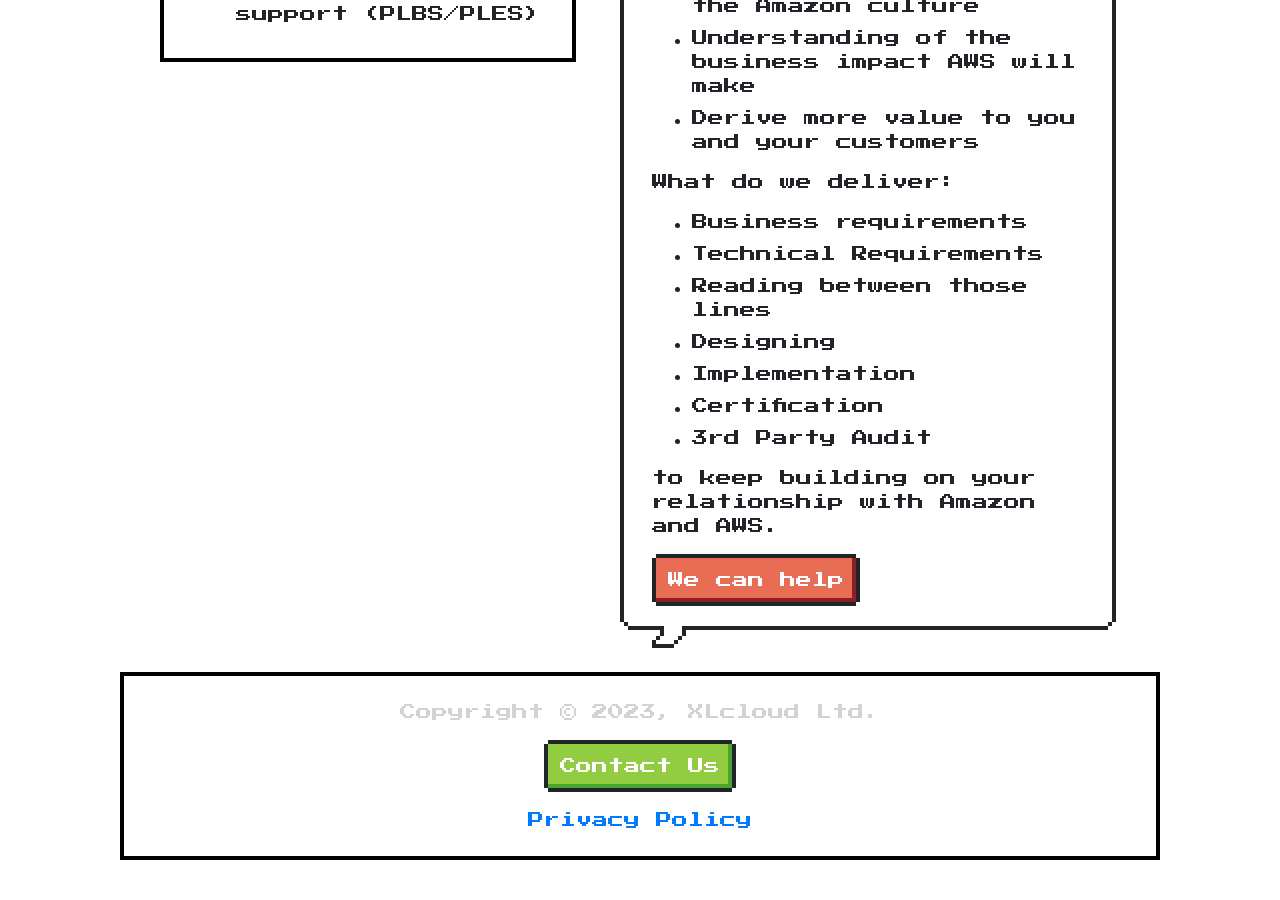
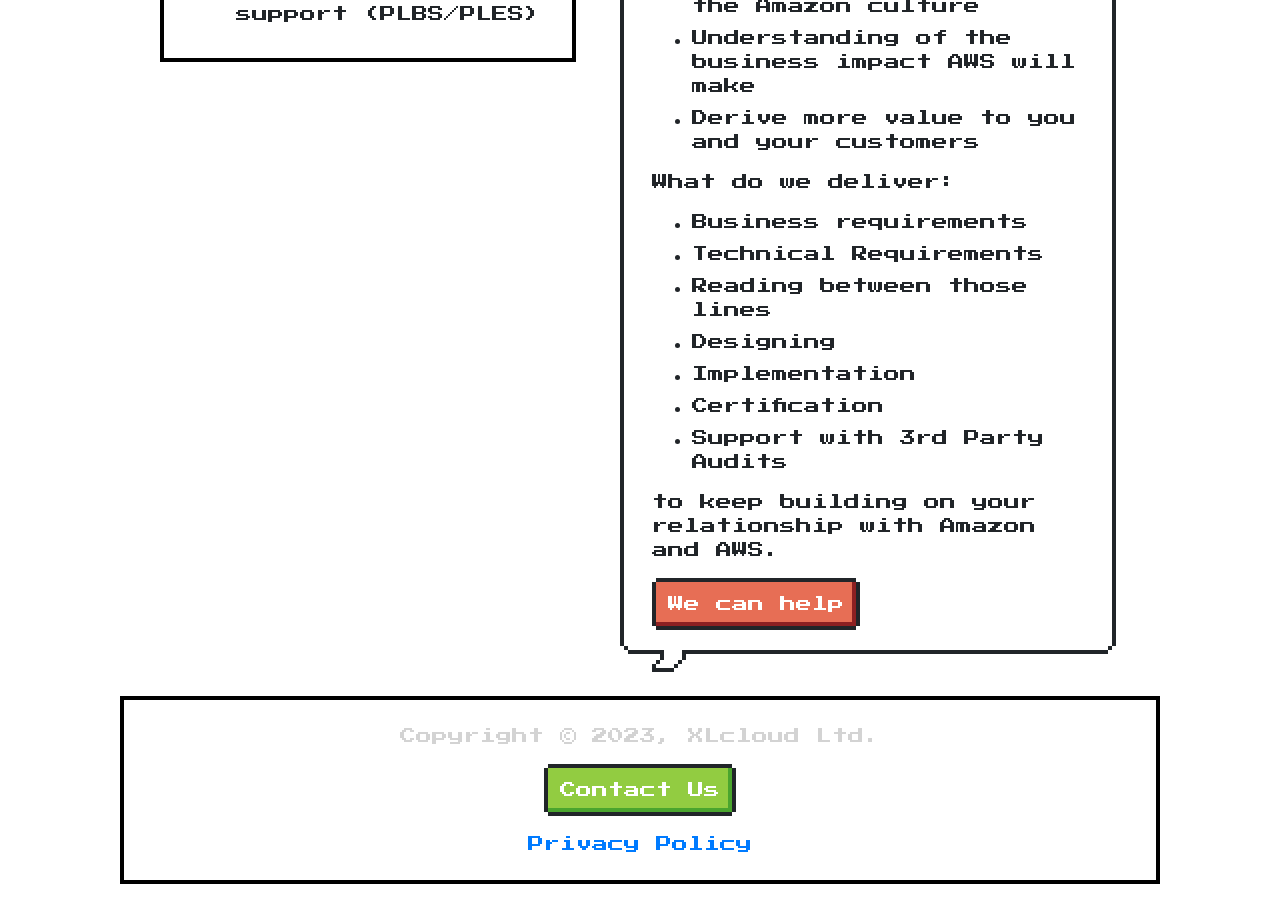
Before and after one commit to Gyja/Gyja.github.io, a Jekyll site: the page built from index.md, in a window 1280 px wide and 900 px high, scrolled down 2535 px. Built offline with Jekyll 4.4.1, drawn with Linux system fonts in a browser that asks for light colours; nearby versions of some CDN libraries; before the commit the page ends 3411 px from its top, so only the background shows below that.

Commit message:
moar updates

```diff
--- a/_includes/partnership.md
+++ b/_includes/partnership.md
@@ -14,6 +14,6 @@ What do we deliver:
 * Designing
 * Implementation
 * Certification
-* 3rd Party Audit
+* Support with 3rd Party Audits
 
 to keep building on your relationship with Amazon and AWS.
```
